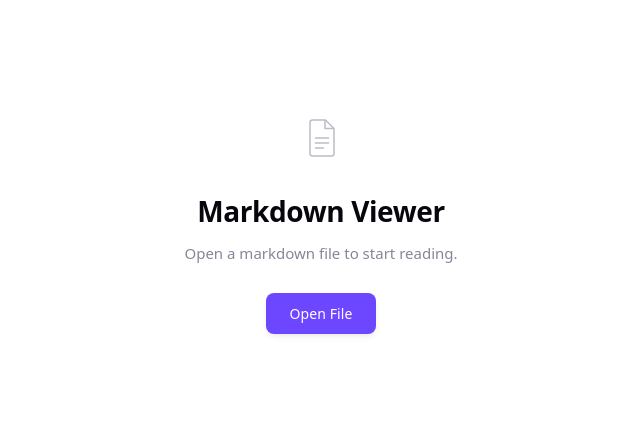
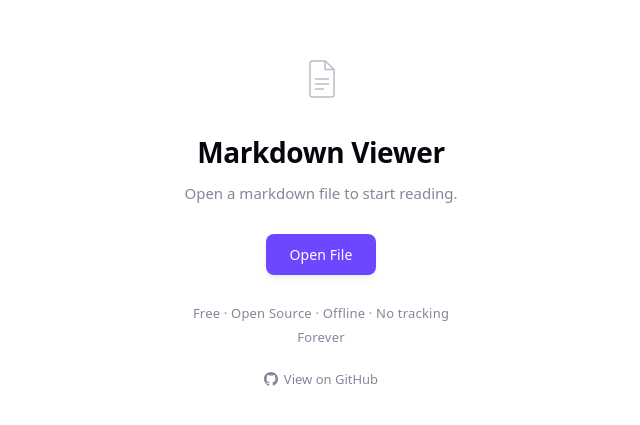
Before and after one commit to javiier507/markdown-viewer, a React (Vite) app: page / in a window 1280 px wide. Shown: the part 175-600 px from the top of the page, without its empty margins (319-959 px from the left). Built offline with nearby package versions, Linux system fonts and the light colour scheme; what marked-highlight would draw is missing.

Commit message:
feat: adding slogans and github link

```diff
--- a/src/App.css
+++ b/src/App.css
@@ -40,6 +40,45 @@
   margin: 0 0 28px;
   color: var(--text-muted);
   font-size: 15px;
+}
+
+.empty-state__taglines {
+  margin-top: 28px;
+  display: flex;
+  flex-direction: column;
+  gap: 4px;
+}
+
+.empty-state__tagline {
+  margin: 0;
+  color: var(--text-muted);
+  font-size: 13px;
+  letter-spacing: 0.2px;
+}
+
+.empty-state__repo {
+  margin-top: 18px;
+  display: inline-flex;
+  align-items: center;
+  gap: 6px;
+  padding: 4px 10px;
+  border-radius: 6px;
+  color: var(--text-muted);
+  font-size: 13px;
+  text-decoration: none;
+  transition:
+    color 0.12s ease,
+    background-color 0.12s ease;
+}
+
+.empty-state__repo:hover {
+  color: var(--text-h);
+  background: var(--bg-hover);
+}
+
+.empty-state__repo:focus-visible {
+  outline: 2px solid var(--accent);
+  outline-offset: 2px;
 }
 
 /* ---------- Buttons ---------- */
--- a/src/components/EmptyState.jsx
+++ b/src/components/EmptyState.jsx
@@ -1,4 +1,5 @@
 import DocIcon from '../icons/DocIcon.jsx'
+import GitHubIcon from '../icons/GitHubIcon.jsx'
 
 export default function EmptyState({ onOpen }) {
   return (
@@ -17,6 +18,21 @@
       >
         Open File
       </button>
+      <div className="empty-state__taglines">
+        <p className="empty-state__tagline">
+          Free · Open Source · Offline · No tracking
+        </p>
+        <p className="empty-state__tagline">Forever</p>
+      </div>
+      <a
+        className="empty-state__repo"
+        href="https://github.com/javiier507/markdown-viewer"
+        target="_blank"
+        rel="noopener noreferrer"
+      >
+        <GitHubIcon />
+        <span>View on GitHub</span>
+      </a>
     </div>
   )
 }
--- /dev/null
+++ b/src/icons/GitHubIcon.jsx
@@ -0,0 +1,13 @@
+export default function GitHubIcon() {
+  return (
+    <svg
+      width="14"
+      height="14"
+      viewBox="0 0 16 16"
+      fill="currentColor"
+      aria-hidden="true"
+    >
+      <path d="M8 0C3.58 0 0 3.58 0 8c0 3.54 2.29 6.53 5.47 7.59.4.07.55-.17.55-.38 0-.19-.01-.82-.01-1.49-2.01.37-2.53-.49-2.69-.94-.09-.23-.48-.94-.82-1.13-.28-.15-.68-.52-.01-.53.63-.01 1.08.58 1.23.82.72 1.21 1.87.87 2.33.66.07-.52.28-.87.51-1.07-1.78-.2-3.64-.89-3.64-3.95 0-.87.31-1.59.82-2.15-.08-.2-.36-1.02.08-2.12 0 0 .67-.21 2.2.82.64-.18 1.32-.27 2-.27.68 0 1.36.09 2 .27 1.53-1.04 2.2-.82 2.2-.82.44 1.1.16 1.92.08 2.12.51.56.82 1.27.82 2.15 0 3.07-1.87 3.75-3.65 3.95.29.25.54.73.54 1.48 0 1.07-.01 1.93-.01 2.2 0 .21.15.46.55.38A8.01 8.01 0 0016 8c0-4.42-3.58-8-8-8z" />
+    </svg>
+  )
+}
```
Also changed, not shown: 1 other file (tests, documents, lock files or other folders).
